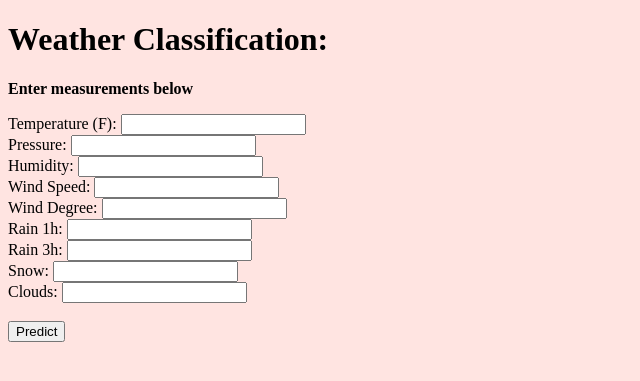
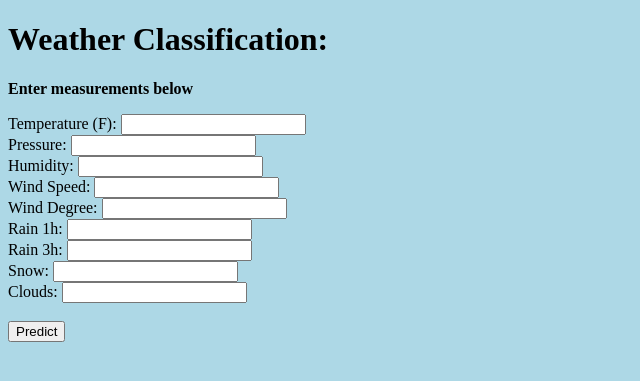
Before and after one commit to dandypanther/weather-ml-app, a Flask app: page / in a window 1280 px wide. Shown: the top 381 px of the page, without its empty margins (0-640 px from the left). Run offline with Flask 3, Linux system fonts and the light colour scheme.

Commit message:
Testing the whole system

```diff
--- a/Weather-ML-CICD-Incomplete/templates/form.html
+++ b/Weather-ML-CICD-Incomplete/templates/form.html
@@ -4,7 +4,7 @@
     <title>Weather Classification Input</title>
     <style>
 	body {
-	    background-color: #ffe4e1;
+	    background-color: #ADD8E6;
 	}
     </style>
 </head>
```
